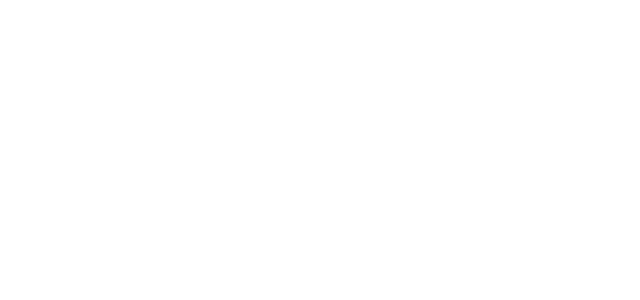
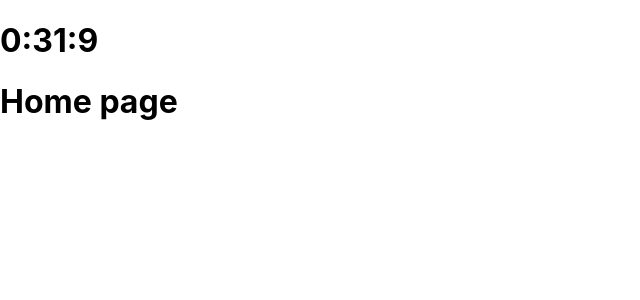
Before and after one commit to guswns951230/React_mini_project_blog, a React (Create React App) app: page / in a window 1280 px wide. Before the commit this address had no page. Shown: the top 300 px of the page, without its empty margins (0-640 px from the left). Built offline with nearby package versions, Linux system fonts and the light colour scheme.

Commit message:
Home page 시간 표시

```diff
--- a/src/App.js
+++ b/src/App.js
@@ -1,5 +1,6 @@
 import "./App.css";
 import { Route, Routes } from "react-router-dom";
+import Home from "./pages/Home";
 
 // Routes와 Route를 이용하여 화면 관리
 function App() {
@@ -7,7 +8,7 @@ function App() {
     <div>
       {/* 고정할 화면이 있다면 Routes의 바깥에 두거나, Layout 사용 */}
       <Routes>
-        <Route></Route>
+        <Route path="/" element={<Home />}></Route>
       </Routes>
     </div>
   );
--- /dev/null
+++ b/src/pages/Home.jsx
@@ -0,0 +1,25 @@
+import { useEffect, useState } from "react";
+
+const Home = () => {
+  const [time, setTime] = useState(new Date());
+
+  //  현재 페이지가 실행되었을때, setInterval을 이용하여 시간출력
+  // setInterval은 한번만 작성
+  useEffect(() => {
+    setInterval(() => {
+      setTime(new Date());
+    }, 1000);
+  }, []);
+
+  return (
+    <div>
+      {/* 현재 시간 출력 */}
+      <h1>
+        {time.getHours()}:{time.getMinutes()}:{time.getSeconds()}
+      </h1>
+      <h1>Home page</h1>
+    </div>
+  );
+};
+
+export default Home;
```
